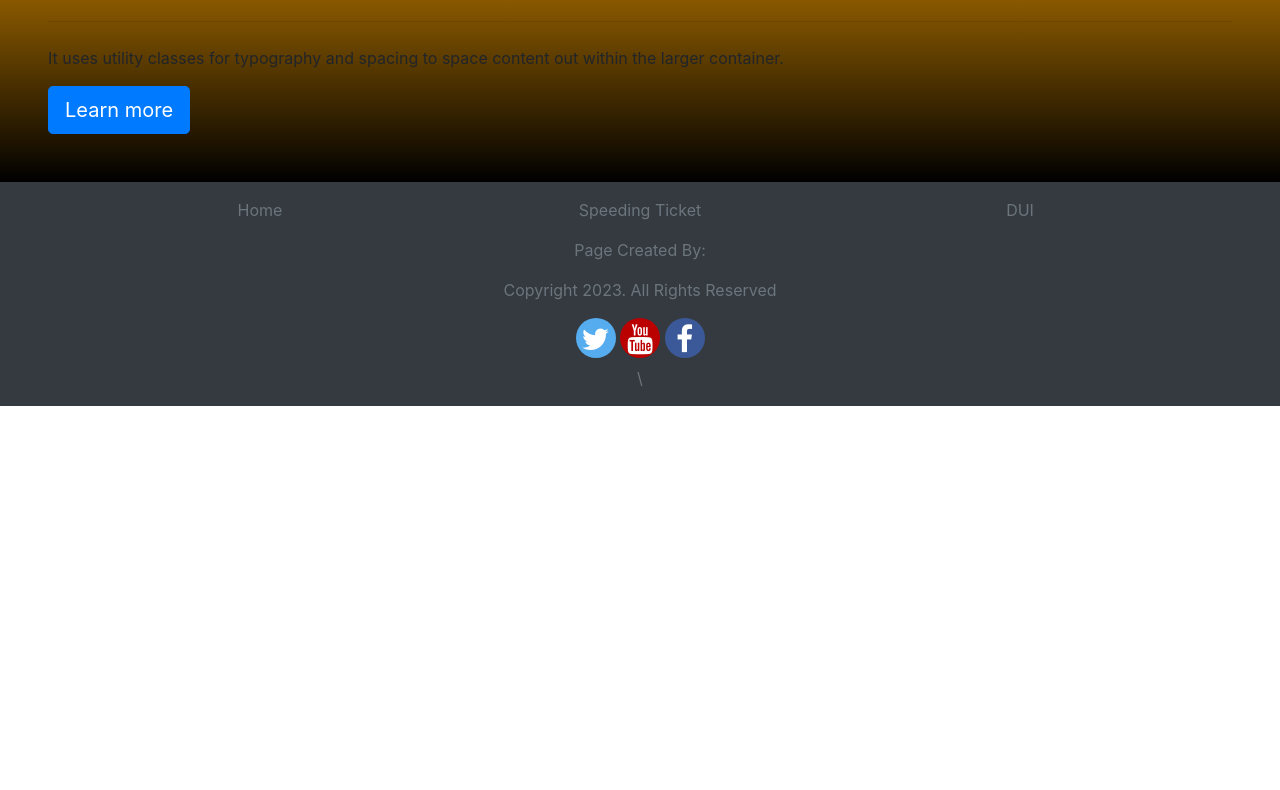
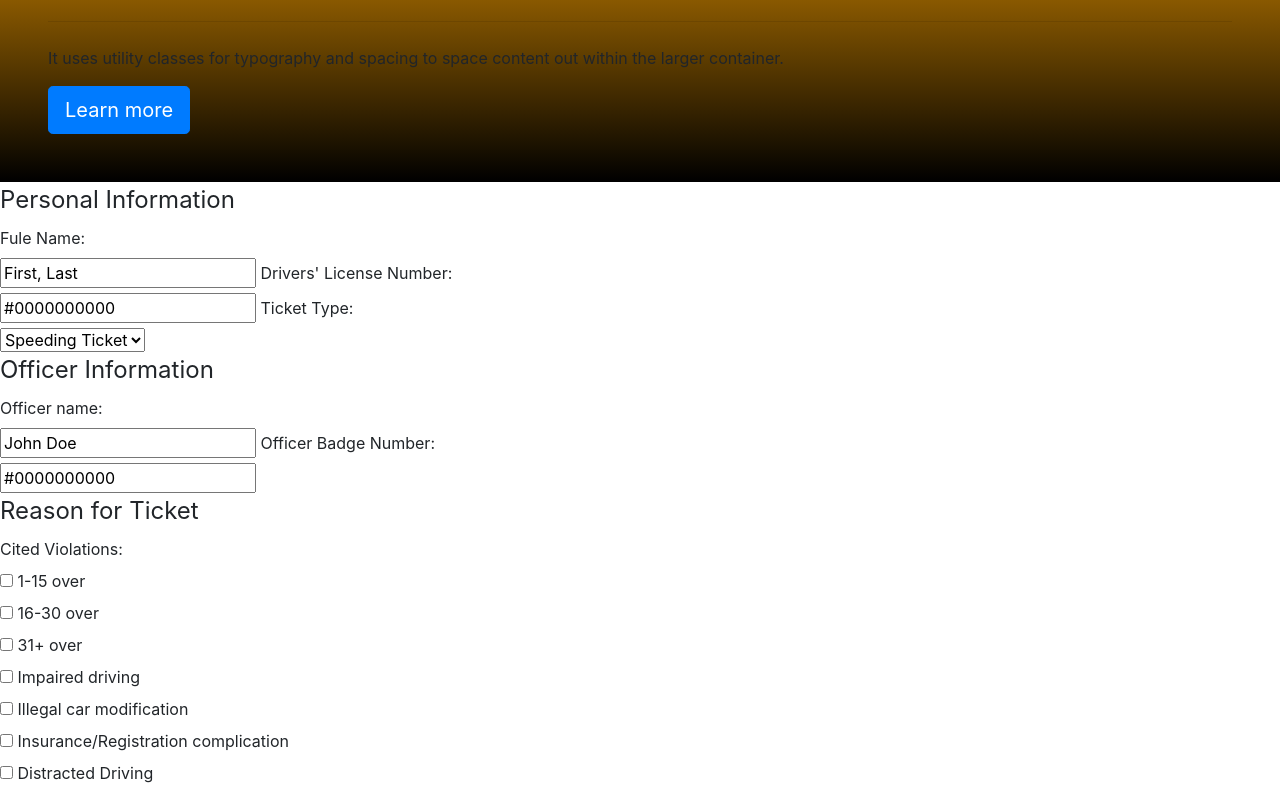
Before and after one commit to FinalProject-Toad-Co/Final-Project-IS2000, a plain HTML site: page Final/index.html in a window 1280 px wide. Shown: the part 156-946 px from the top of the page. Before the commit the page ends 800 px from the top, so only its background shows below. Drawn offline with nearby package versions, Linux system fonts and the light colour scheme.

Commit message:
added in Form

```diff
--- a/Final/index.html
+++ b/Final/index.html
@@ -61,7 +61,74 @@
 	  </header>
 		<main>
 
+		<!-- Section For Grid layout -->
 
+
+
+		<!-- End Grid Layout Section-->
+
+
+		<!-- Forms Section -->
+			<form>
+				<fieldset>
+					<legend>Personal Information</legend>
+					<label for="fname">Fule Name:</label><br>
+					<input type="text" id="fname" name="fname" value="First, Last">
+					<label for="lnum">Drivers' License Number:</label><br>
+					<input type="text" id="lnum" name="lnum" value="#0000000000">
+
+					<label for="ticket_type"> Ticket Type: </label><br>
+					<select id="ticket_type" name="ticket_type">
+						<option>Speeding Ticket</option>
+						<option>DUI</option>
+						<option>Parking Ticket</option>
+						<option>Other</option>
+					</select>
+				</fieldset>
+				<fieldset>
+					<legend>Officer Information</legend>
+
+					<label for="oname">Officer name: </label><br>
+					<input type="text" id="oname" name="oname" value="John Doe">
+					<label for="bnum">Officer Badge Number: </label><br>
+					<input type="text" id="bnum" name="bnum" value="#0000000000">
+				</fieldset>
+				<fieldset>
+					<legend>Reason for Ticket</legend>
+
+					<label>Cited Violations: </label><br>
+
+					<input type="checkbox" id="speed1" name="speed1" value="">
+					<label for="">1-15 over</label><br>
+
+					<input type="checkbox" id="speed2" name="speed2" value="">
+					<label for="">16-30 over</label><br>
+
+					<input type="checkbox" id="speed3" name="speed3" value="">
+					<label for="">31+ over</label><br>
+
+					<input type="checkbox" id="DUI" name="DUI" value="">
+					<label for="">Impaired driving</label><br>
+
+					<input type="checkbox" id="mod" name="mod" value="">
+					<label for="">Illegal car modification</label><br>
+
+					<input type="checkbox" id="IRS" name="IRS" value="">
+					<label for="">Insurance/Registration complication</label><br>
+
+					<input type="checkbox" id="ddr" name="ddr" value="">
+					<label for="">Distracted Driving</label><br>
+
+					<input type="checkbox" id="fix" name="fix" value="">
+					<label for="">Broken item on car</label><br>
+				</fieldset>
+
+				<textarea name="other" rows="6" cols="60">
+					Provide any additional information you think we should know.
+				</textarea>
+			</form>
+
+		<!-- End Forms Section -->
 
 		</main>
 
```
Also changed, not shown: Final/adam.html (+3 -2 lines).
